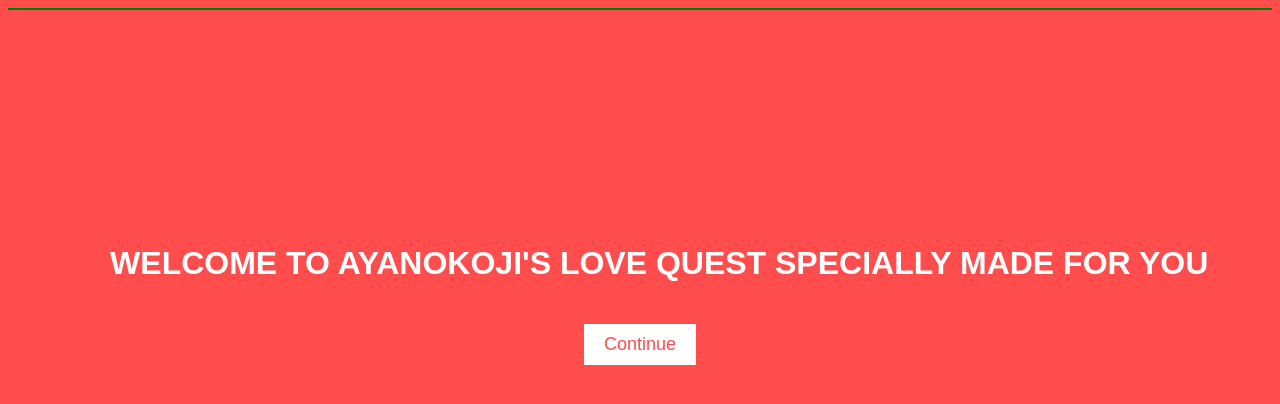
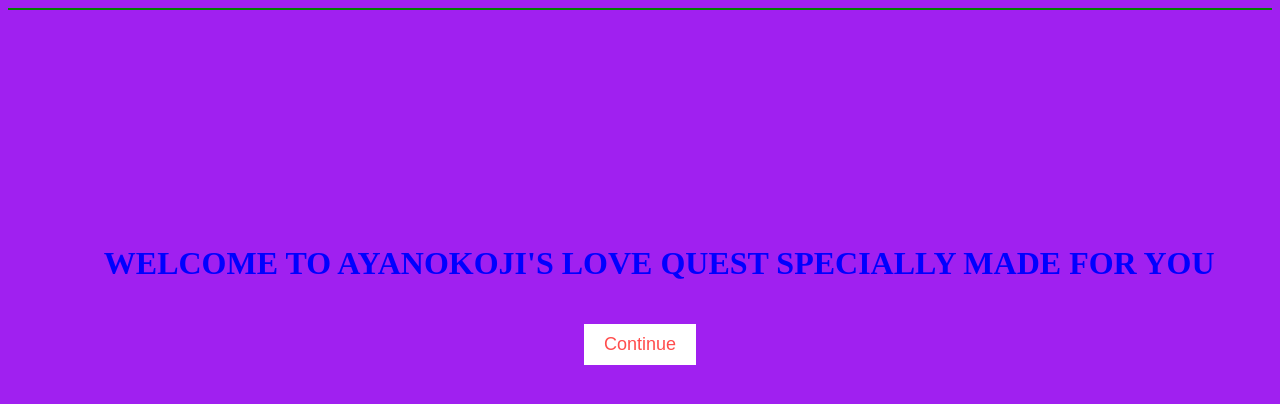
Before and after one commit to Ayanokojix2306/anniversary-quest, a plain HTML site: page index.html in a window 1280 px wide. Drawn offline with Linux system fonts and the light colour scheme.

Commit message:
Update styles.css

```diff
--- a/styles.css
+++ b/styles.css
@@ -1,7 +1,7 @@
 body {
-    background-color: #ff4d4d; /* Red background */
-    color: white;
-    font-family: 'Arial', sans-serif;
+    background-color: #a020f0; /* Red background */
+    color: blue;
+    font-family: 'times new roman', sans-serif;
     text-align: center;
 }
 
```
